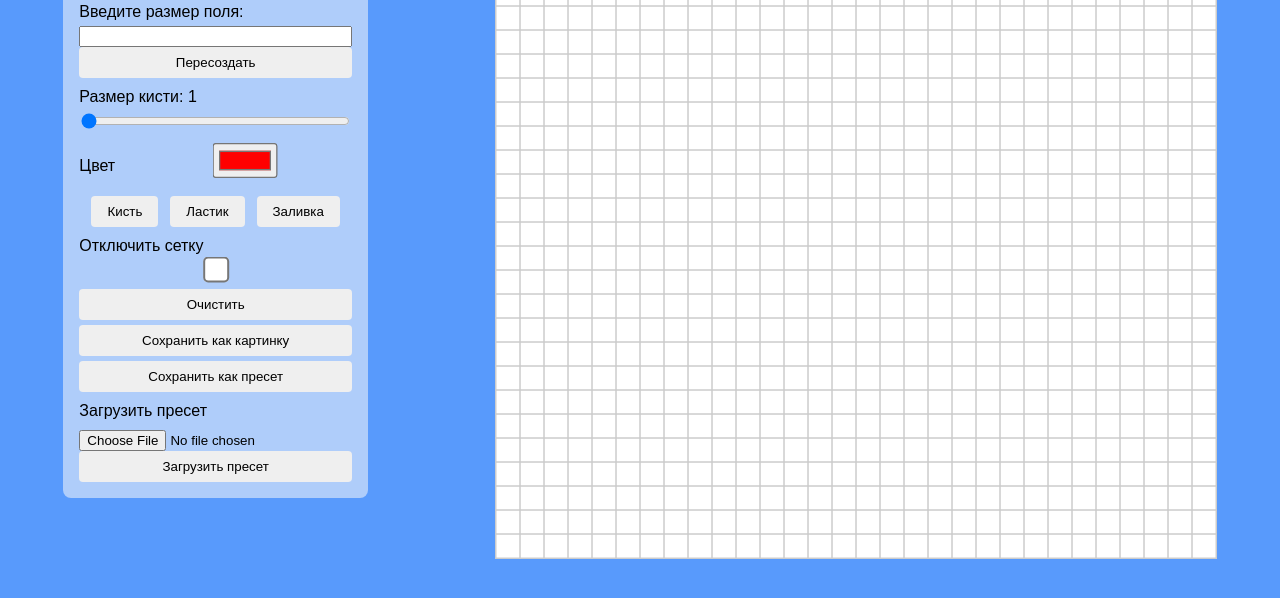
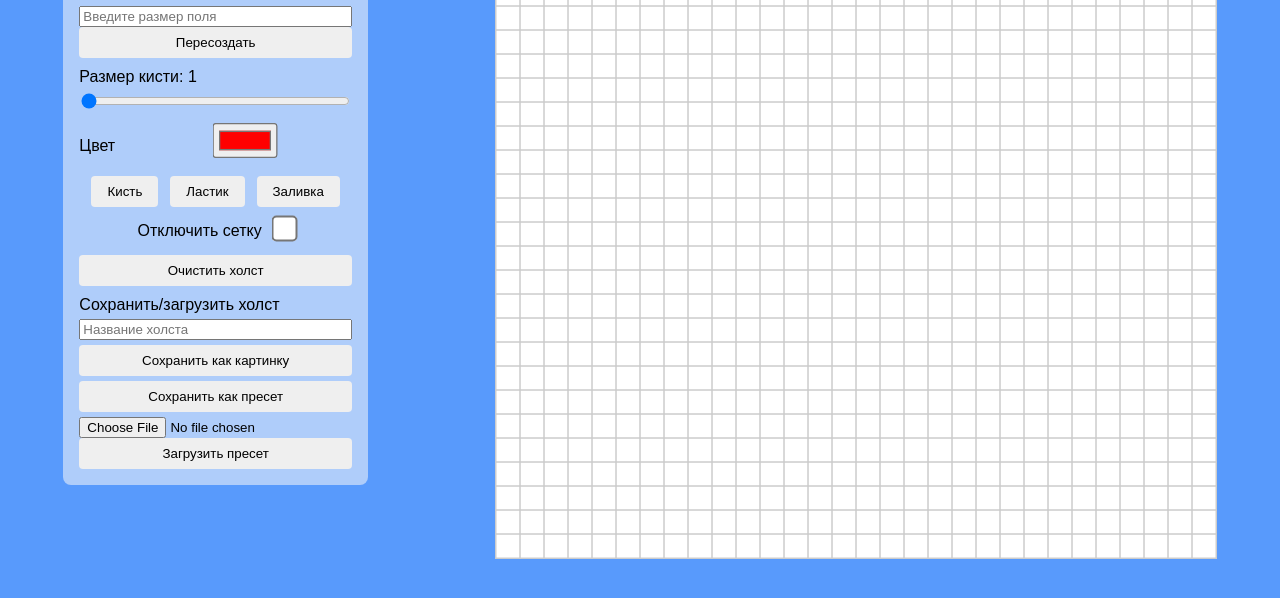
Before and after one commit to Leapher/leapher-canvas, a website built with Vite: page index.html in a window 1280 px wide. Shown: the part 202-800 px from the top of the page. Built offline with nearby package versions, Linux system fonts and the light colour scheme; a script that the page names is missing.

Commit message:
Update index.html

```diff
--- a/index.html
+++ b/index.html
@@ -4,13 +4,14 @@
     <meta charset="utf-8">
     <meta name="viewport" content="width=device-width, initial-scale=1">
     <link rel="stylesheet" href="style.css">
+    <link rel="stylesheet" href="https://bootstraptema.ru/plugins/2017/izitoast/iziToast.min.css" />
+    <script src="https://bootstraptema.ru/plugins/2017/izitoast/iziToast.min.js"></script>
 </head>
 <body>
   <div class="fbox">
     <div class ="tool-panel">
       <h1>Leapher's Canvas</h1>
-      <label for="size-input" value="30">Введите размер поля:</label>
-      <input type="number" id="size-input" class="size-input">
+      <input type="number" id="size-input" class="size-input" placeholder="Введите размер поля">
       <button id="reset-button">Пересоздать</button>
       <label for="brush-size" id="brush-label"></label>
       <input type="range" id="brush-size" name="Размер кисти" min="1" max="41" value="1" step="2" />
@@ -25,13 +26,16 @@
       </div>
       <!-- <label for="eraser">Ластик</label> -->
       <!-- <input type="checkbox" id="eraser" class="eraser"> -->
-      <label for="grid-toggle">Отключить сетку</label>
-      <input type="checkbox" id="grid-toggle" class="grid-toggle">
-      <button id="clear-button">Очистить</button>
+      <div style="display:flex; justify-content: center; gap: 12px; margin-top: 5px;">
+        <label for="grid-toggle">Отключить сетку</label>
+        <input type="checkbox" id="grid-toggle" class="grid-toggle">
+      </div>
+      <button id="clear-button">Очистить холст</button>
+      <label for="save-button">Сохранить/загрузить холст</label>
+      <input type="text" id="name-input" class="name-input" placeholder="Название холста">
       <button id="save-button">Сохранить как картинку</button>
       <button id="save-preset">Сохранить как пресет</button>
-      <label for="file-input">Загрузить пресет</label>
-      <input type="file" id="file-input" accept="text/txt">
+      <input type="file" id="file-input" accept=".txt">
       <button id="load-preset">Загрузить пресет</button>
   </div>
   <canvas id="canvas" width="120px" height="120px"></canvas>
```
